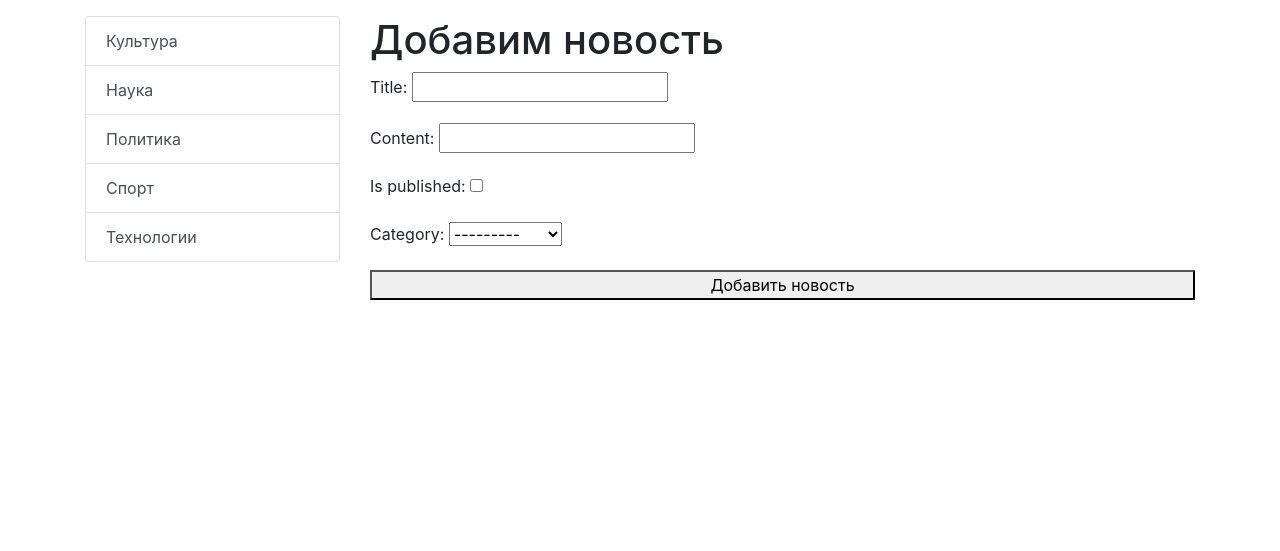
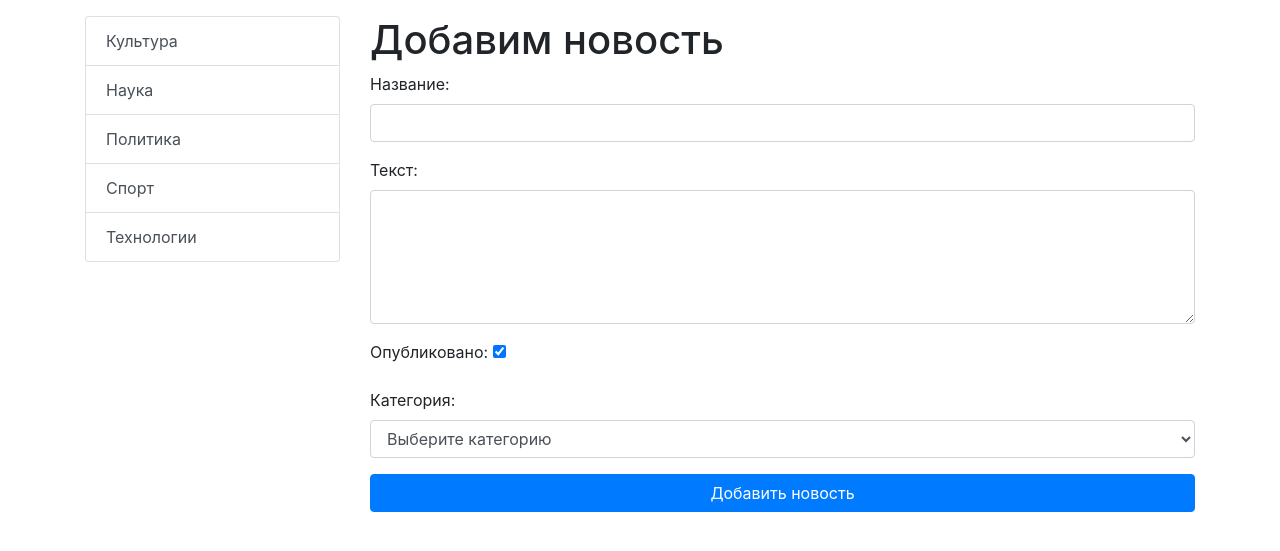
Before and after one commit to ilyshev/django_news_site, a Django app: page /news/add_news/ in a window 1280 px wide. Shown: the part 56-607 px from the top of the page. Run offline with Django 3.2, Linux system fonts and the light colour scheme; data comes from the database, SQL or seed files in the repository; some libraries are stand-ins or nearby versions.

Commit message:
working with forms.py

```diff
--- a/webformyself/news/forms.py
+++ b/webformyself/news/forms.py
@@ -3,7 +3,10 @@ from .models import Category
 
 
 class NewsForm(forms.Form):
-    title = forms.CharField(max_length=128)
-    content = forms.CharField()
-    is_published = forms.BooleanField()
-    category = forms.ModelChoiceField(queryset=Category.objects.all())
+    title = forms.CharField(max_length=128, label='Название', widget=forms.TextInput(attrs={'class': 'form-control'}))
+    content = forms.CharField(label='Текст', widget=forms.Textarea(attrs={
+        'class': 'form-control',
+        'rows': 5
+    }))
+    is_published = forms.BooleanField(label='Опубликовано', initial=True)
+    category = forms.ModelChoiceField(queryset=Category.objects.all(), label='Категория', empty_label='Выберите категорию', widget=forms.Select(attrs={'class': 'form-control'}))
--- a/webformyself/news/templates/news/add_news.html
+++ b/webformyself/news/templates/news/add_news.html
@@ -12,7 +12,53 @@
     <h1>Добавим новость</h1>
     <form action="{% url 'add_news' %}" method="POST">
         {% csrf_token %}
+
         {{ form.as_p }} <!-- каждое поле заключено в параграф-->
-        <button type="submit" class="bnt-primary btn-block">Добавить новость</button>
+
+        {% comment %}
+        {{ form.non_field.errors }} <!-- вывод ошибок для форм -->
+        <div class="form-group">
+          <label for="{{ form.title.id_for_label }}">Название:</label>
+          {{ form.title }}
+          <div class="invalid-feedback">
+              {{ form.title.errors }}
+          </div>
+        </div>
+        <div class="form-group">
+          <label for="{{ form.content.id_for_label }}">Текст:</label>
+          {{ form.content }}
+          <div class="invalid-feedback">
+              {{ form.content.errors }}
+          </div>
+        </div>
+        <div class="form-group">
+          <label for="{{ form.is_published.id_for_label }}">Опубликовано?</label>
+          {{ form.is_published }}
+          <div class="invalid-feedback">
+              {{ form.is_published.errors }}
+          </div>
+        </div>
+        <div class="form-group">
+          <label for="{{ form.category.id_for_label }}">Категория:</label>
+          {{ form.category }}
+          <div class="invalid-feedback">
+              {{ form.category.errors }}
+          </div>
+        </div>
+        {% endcomment %}
+
+        {% comment %}
+        {% for field in form %}
+            <div class="form-group">
+                {{ field.label_tag }}
+                {{ field }}
+                  <div class="invalid-feedback">
+                      {{ field.errors }}
+                  </div>
+            </div>
+        {% endfor %}
+        {% endcomment %}
+
+        <button type="submit" class="btn btn-primary btn-block">Добавить новость</button>
     </form>
 {% endblock %}
--- a/webformyself/news/views.py
+++ b/webformyself/news/views.py
@@ -1,4 +1,4 @@
-from django.shortcuts import render, get_object_or_404
+from django.shortcuts import render, get_object_or_404, redirect
 
 from .forms import NewsForm
 from .models import News, Category
@@ -27,7 +27,11 @@ def view_news(request, news_id):
 
 def add_news(request):
     if request.method == "POST":
-        pass
+        form = NewsForm(request.POST)
+        if form.is_valid():
+            # print(form.cleaned_data)
+            news = News.objects.create(**form.cleaned_data)
+            return redirect(news)
     else:
         form = NewsForm()
     return render(request, 'news/add_news.html', {'form': form})
--- a/webformyself/static/css/style.css
+++ b/webformyself/static/css/style.css
@@ -1,3 +1,7 @@
 body {
     background-color: #fefefe;
 }
+
+.errorlist {
+    color: red;
+}
```
